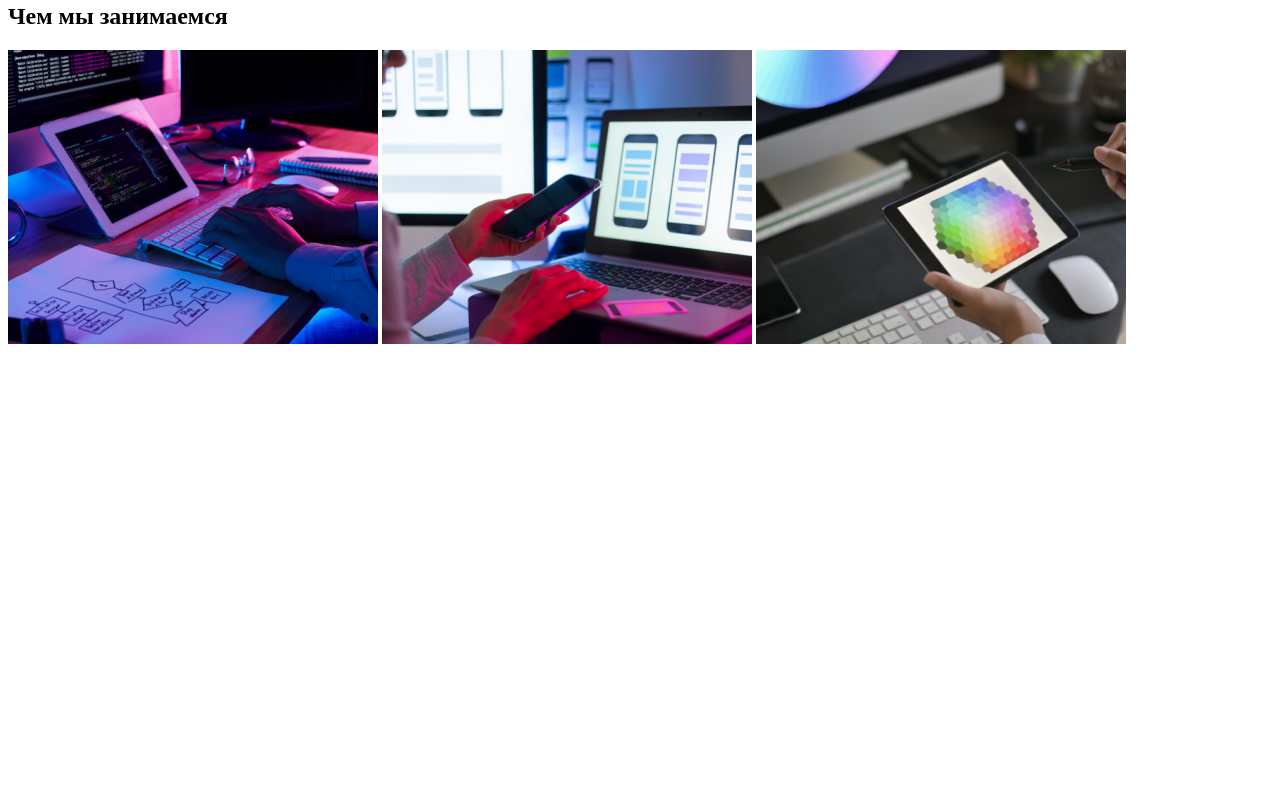
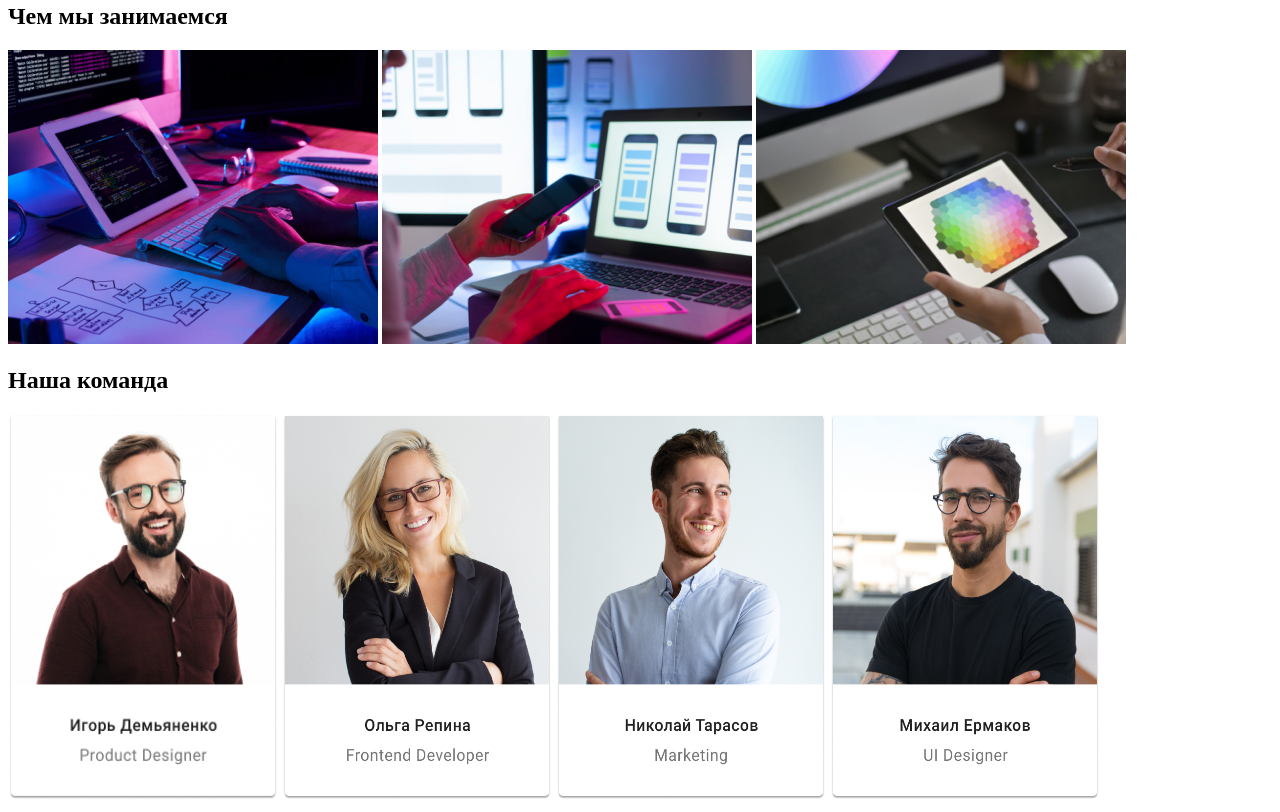
Before and after one commit to Volker246/Html_Test1, a plain HTML site: page index.html in a window 1280 px wide. Shown: the part 394-1206 px from the top of the page. Before the commit the page ends 800 px from the top, so only its background shows below. Drawn offline with Linux system fonts and the light colour scheme.

Commit message:
7. More Pictures

```diff
--- a/index.html
+++ b/index.html
@@ -44,10 +44,19 @@
 <img src="Bilder/Bild2/bild2.png" alt="Computer Bild2" width="370" height="294"/>
 <img src="Bilder/Bild3/bild3.png" alt="Computer Bild3" width="370" height="294"/>
 
+
+    <h2>Наша команда</h2>
+
+<img src="Bilder/Bild4/bild4.png" alt="Computer Bild4" width="270" height="386"/>
+<img src="Bilder/Bild5/bild5.png" alt="Computer Bild5" width="270" height="386"/>
+<img src="Bilder/Bild6/bild6.png" alt="Computer Bild6" width="270" height="386"/>
+<img src="Bilder/Bild7/bild7.png" alt="Computer Bild7" width="270" height="386"/>
+
+
+
+
 </main>
 
-
-</header>
 
 
 
```
Also changed, not shown: Bilder/Bild2/bild2.png (renamed from Bilder/Bild2/Bild2.png), Bilder/bild4/bild4.png (added), Bilder/bild5/bild5.png (added), Bilder/bild6/bild6.png (added), Bilder/bild7/bild7.png (added).
